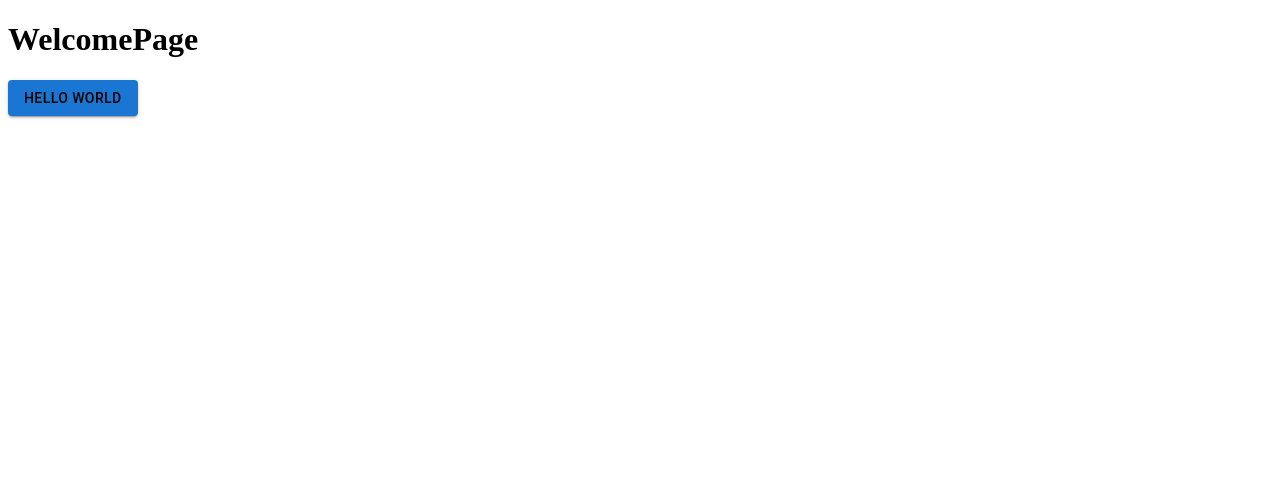
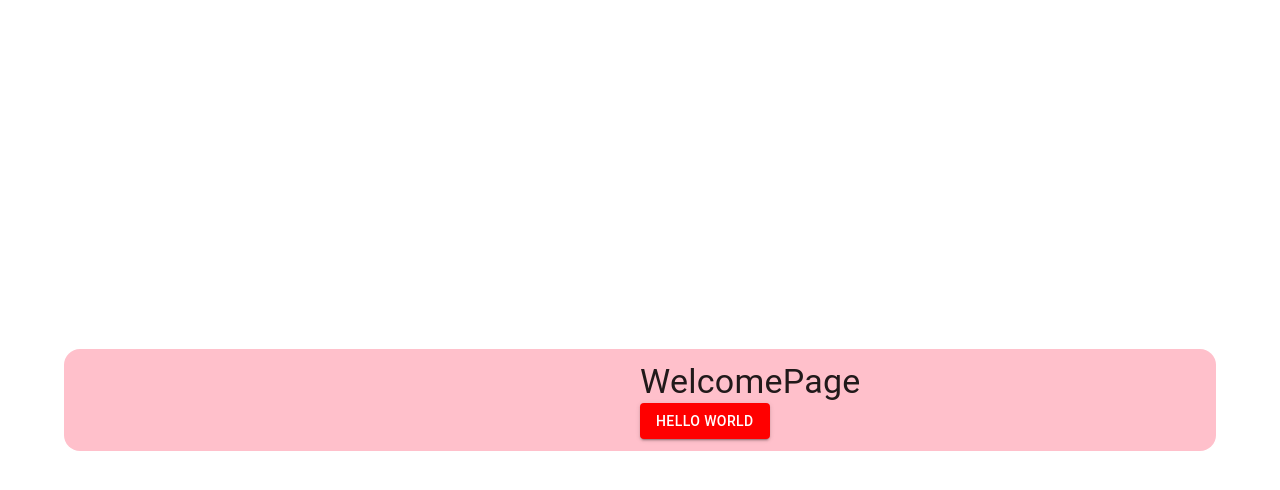
Before and after one commit to bmspd/jwt-react-practice, a React (Create React App) app in the folder client/: page / in a window 1280 px wide. Shown: the top 490 px of the page. Built offline with nearby package versions, Linux system fonts and the light colour scheme.

Commit message:
client: start welcome page styling

```diff
--- a/client/package.json
+++ b/client/package.json
@@ -22,6 +22,7 @@
     "redux-devtools-extension": "^2.13.9",
     "redux-saga": "^1.2.1",
     "redux-thunk": "^2.4.1",
+    "sass": "^1.54.8",
     "styled-components": "^5.3.5",
     "typescript": "^4.7.4",
     "web-vitals": "^2.1.4"
--- a/client/src/App.tsx
+++ b/client/src/App.tsx
@@ -5,7 +5,8 @@ import { getAsyncMoreUsersAction, getAsyncUsersAction } from './store/reducers/u
 import { useTypedSelector } from './hooks/useTypedSelector'
 import { useActions } from './hooks/useAction'
 import WelcomePage from './pages/WelcomePage'
-
+import { CssBaseline } from '@mui/material'
+import './styles.scss'
 function App() {
   const dispatch = useDispatch()
   const { fetchUsers, userLogin, userLogout } = useActions()
@@ -14,6 +15,7 @@ function App() {
 
   return (
     <div>
+      <CssBaseline />
       <WelcomePage />
       {/* <h1>Test</h1>
       <h1>{isAuth ? 'YES' : 'NO'}</h1>
--- a/client/src/pages/WelcomePage/index.tsx
+++ b/client/src/pages/WelcomePage/index.tsx
@@ -1,20 +1,42 @@
 import React from 'react'
-import { Button } from '@mui/material'
+import { Button, Container, Grid, Typography } from '@mui/material'
 import { styled } from '@mui/material/styles'
-
+import './styles.scss'
 const StyledButton = styled(Button)`
-  color: black;
+  background-color: red;
 `
-
+const WelcomeContainer = styled(Container)`
+  background-color: pink;
+  max-width: 1500px;
+  border-radius: 16px;
+  padding: 12px;
+  width: 100%;
+`
 const WelcomePage: React.FC = () => {
   const test = 'a'
   return (
-    <>
-      <h1>WelcomePage</h1>
-      <div>
-        <StyledButton variant={'contained'}>Hello world</StyledButton>
-      </div>
-    </>
+    <Grid
+      container
+      spacing={0}
+      direction='column'
+      alignItems='center'
+      justifyContent='center'
+      style={{ minHeight: '100vh', padding: '0 4rem' }}
+    >
+      <WelcomeContainer>
+        <Grid container>
+          <Grid className='welcome-image-container' item xs={6}></Grid>
+          <Grid item xs={6}>
+            <Typography variant='h4' component='h1'>
+              WelcomePage
+            </Typography>
+            <div>
+              <StyledButton variant={'contained'}>Hello world</StyledButton>
+            </div>
+          </Grid>
+        </Grid>
+      </WelcomeContainer>
+    </Grid>
   )
 }
 
--- /dev/null
+++ b/client/src/pages/WelcomePage/styles.scss
@@ -0,0 +1,5 @@
+@media (max-width: 800px) {
+  .welcome-image-container {
+    display: none;
+  }
+}
--- /dev/null
+++ b/client/src/styles.scss
@@ -0,0 +1,3 @@
+body {
+
+}
```
Also changed, not shown: 1 other file (tests, documents, lock files or other folders).
